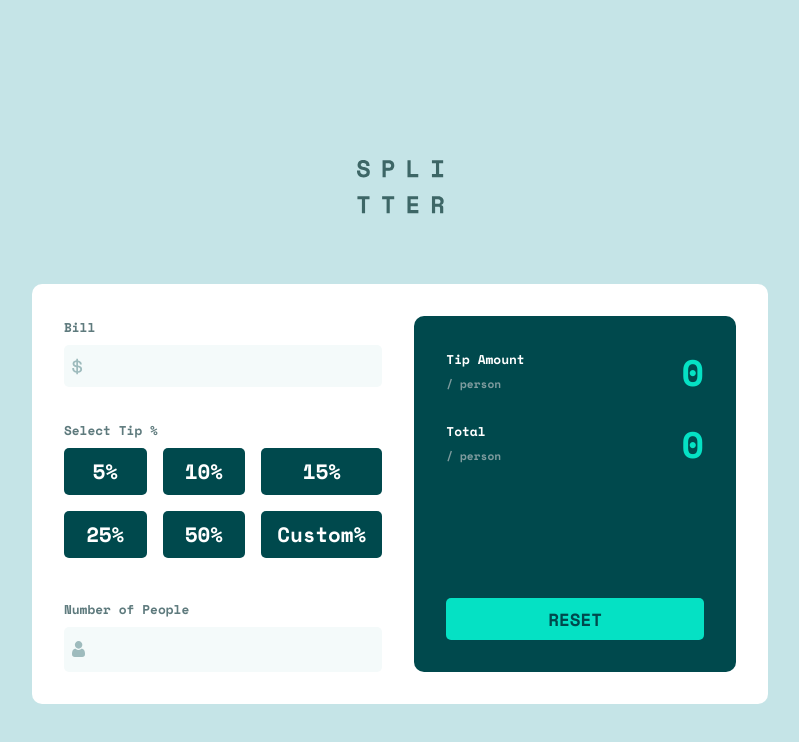
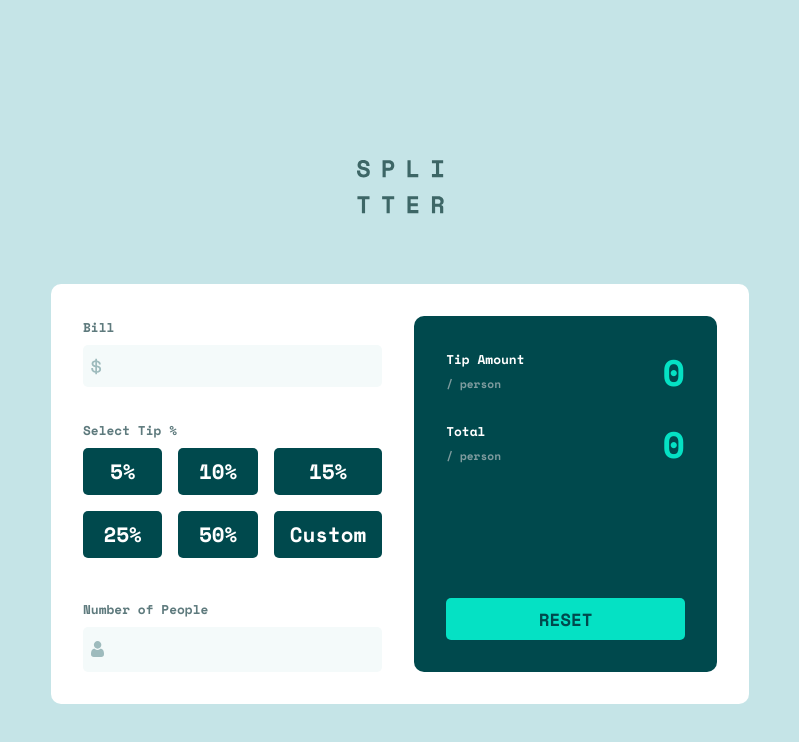
Before and after one commit to KruzadeR-VictoR/Tip_Calculator_React-FM, a React (Vite) app: page / in a window 1280 px wide. Shown: the top 742 px of the page, without its empty margins (240-1039 px from the left). Built offline with nearby package versions, Linux system fonts and the light colour scheme.

Commit message:
changed input style

```diff
--- a/src/App.css
+++ b/src/App.css
@@ -132,6 +132,7 @@
       -ms-flex: 1;
           flex: 1;
   background-color: inherit;
+  color: #7f9c9f;
   width: -webkit-max-content;
   width: -moz-max-content;
   width: max-content;
@@ -189,7 +190,7 @@
 
 main .calculator .left .select-Tip .tip-amount button:focus {
   background-color: #f4fafa;
-  color: #5e7a7d;
+  color: #00494d;
 }
 
 main .calculator .left .People {
@@ -229,6 +230,7 @@
       -ms-flex: 1;
           flex: 1;
   background-color: inherit;
+  color: #7f9c9f;
   width: -webkit-max-content;
   width: -moz-max-content;
   width: max-content;
--- a/src/App.jsx
+++ b/src/App.jsx
@@ -56,7 +56,6 @@
     setPeople("");
     setTip(0);
     setTotal(0);
-
   };
   return (
     <>
@@ -89,11 +88,13 @@
                 {PercentValues.map((element) => (
                   <button
                     key={element.id}
-                    className="tip-amt"
+                    className={Percent ? "tip-amt active" : "tip-amt"}
                     value={Percent}
                     onClick={() => setPercent(element.value)}
                   >
-                    {element.value}%
+                    {element.value == "Custom"
+                      ? element.value
+                      : `${element.value}%`}
                   </button>
                 ))}
               </div>
--- a/src/App.scss
+++ b/src/App.scss
@@ -76,6 +76,7 @@
           input {
             flex: 1;
             background-color: inherit;
+            color: $grayCyan;
             width: max-content;
             border: none;
             text-align: right;
@@ -117,7 +118,7 @@
             }
             &:focus {
               background-color: $veryLightGrayCyan;
-              color: $darkGrayCyan;
+              color: $darkCyan;
             }
           }
         }
@@ -143,6 +144,7 @@
           input {
             flex: 1;
             background-color: inherit;
+            color: $grayCyan;
             width: max-content;
             border: none;
             text-align: right;
```
Also changed, not shown: 1 other file (tests, documents, lock files or other folders).
